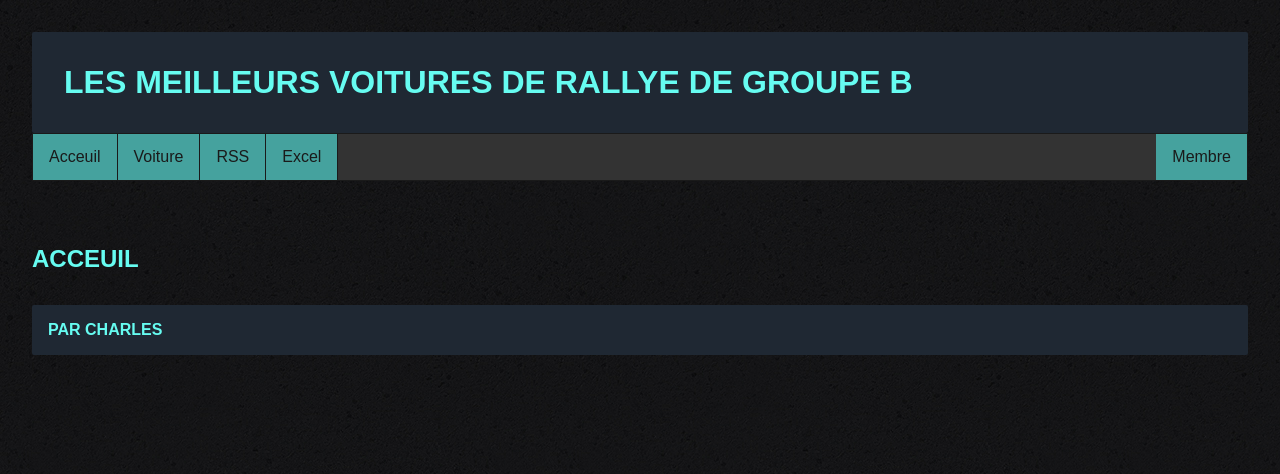
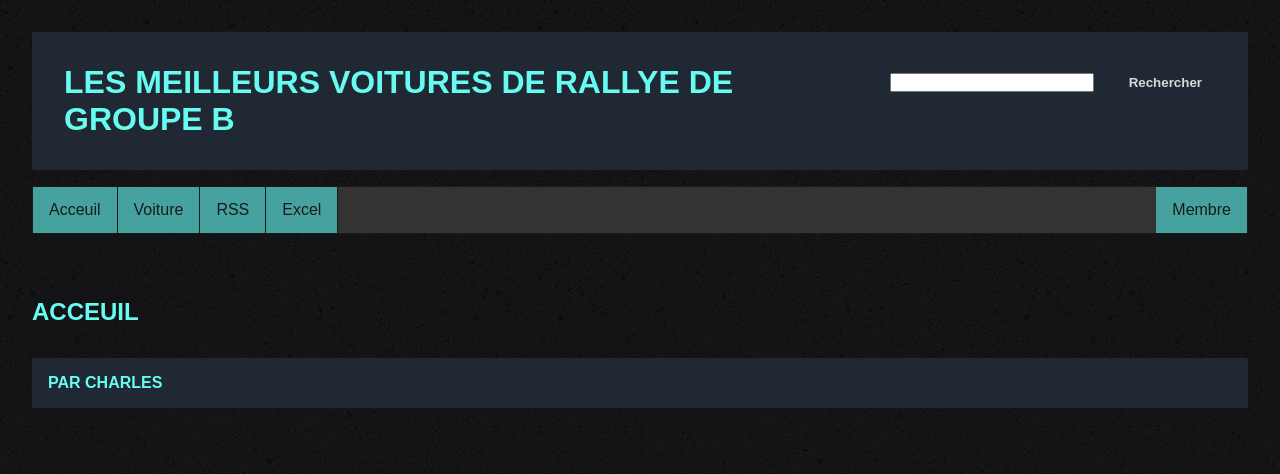
Before and after one commit to cegepmatane/projet-serveur-web-2020-CharlesC1337, a PHP site: page /ProjetListPhp/ in a window 1280 px wide. Shown: the top 474 px of the page. Run offline with PHP 8.4, Linux system fonts and the light colour scheme.

Commit message:
Ajout de recherche rapide
Ajout de la recherche rapide

```diff
--- a/entete.php
+++ b/entete.php
@@ -7,7 +7,14 @@
 </head>
 <body>
 	<header>
+
+    <form action="resultatRechercheRapide.php" class="formRechercheRapide" method="post" enctype="multipart/form-data">
+        <input type="text" name="recherche" id="recherche"/>
+        <input type="submit" value="Rechercher">
+    </form>
+
     <h1 class="titrePrincipale">Les meilleurs voitures de Rallye de Groupe B</h1>
+
     <nav>
       <a class="menuPrincipale" href="index.php">Acceuil</a>
       <a class="menuPrincipale" href="liste-voiture.php">Voiture</a>
@@ -15,5 +22,6 @@
       <a class="menuPrincipale" href="test-excel.php">Excel</a>
       <a style="float:right" class="menuPrincipale" href="membre.php">Membre</a>
     </nav>
+
   </header>
   <section id="contenu">
--- a/styles/style.css
+++ b/styles/style.css
@@ -10,6 +10,39 @@ form > div > label {display:block; font-weight:bold; color:#d8d9da;}
 form input, form textarea, form select {width: 39em;}
 form input[type=submit] {margin-top:2em;}
 form textarea {height:5em;}
+
+.formRechercheRapide{
+   position: relative;
+   float: right;
+   background-color: transparent;
+   border:solid transparent 0px;
+}
+
+.formRechercheRapide > input[type=submit]{
+    width: 10em;
+    text-decoration: none;
+    background-color: transparent;
+    border:solid transparent 0px;
+    font-weight:bold;
+    color:#d8d9da;
+    cursor: pointer;
+}
+
+.formRechercheRapide > input[type=text]{
+    width: 15em;
+}
+
+.lienResultatRecherche{
+    text-decoration: none;
+    color: #d8d9da;
+    font-family: Arial;
+    font-weight: bold;
+    font-size: 20px;
+}
+
+.lienResultatRecherche:hover{
+    color: #333;
+}
 
 body{
     background: url(../images/backgroundDark.jpg);
@@ -44,6 +77,7 @@ nav{
     background-color: #333;
     border: 1px solid #1a1a1a;
     background-color: #333;
+    margin-top: 1em;
 }
 
 .menuPrincipale{
```
Also changed, not shown: accesseur/VoitureDAO.php (+10 -0 lines), resultatRechercheRapide.php (added, +48 -0 lines), 1 other file. Lines whose indentation alone changed are shown as unchanged.
